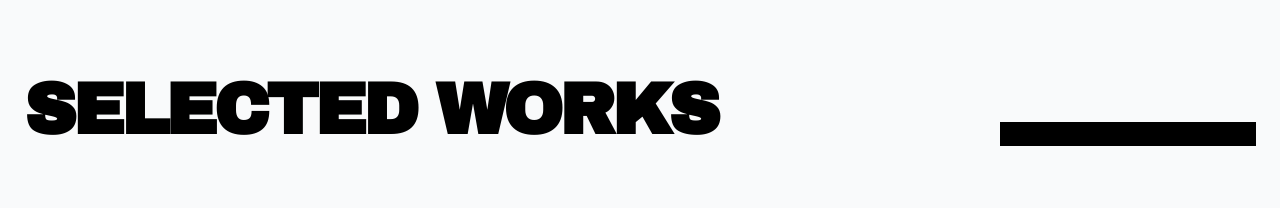
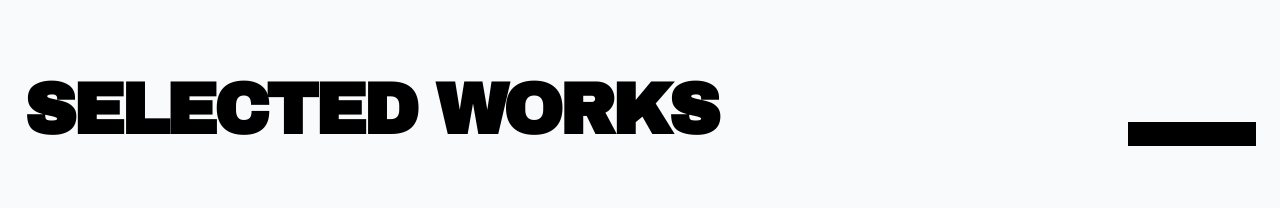
Before and after one commit to ApexKore/ApexKore.github.io, a React (Vite) app: page / in a window 1280 px wide. Shown: the part 1820-2028 px from the top of the page. Built offline with nearby package versions, Linux system fonts and the light colour scheme; grey boxes are pictures that could not be loaded.

Commit message:
Final mobile responsiveness fixes

```diff
--- a/App.tsx
+++ b/App.tsx
@@ -9,8 +9,13 @@ import Footer from './components/Footer';
 
 const App: React.FC = () => {
   return (
-    <div className="relative min-h-screen w-full bg-white text-black selection:bg-[#ff6600] selection:text-white">
+    // FIXED:
+    // 1. Changed "relativze" to "relative" (Typo fix)
+    // 2. Added "overflow-x-hidden" (Prevents side-scrolling on mobile)
+    <div className="relative min-h-screen w-full overflow-x-hidden bg-white text-black selection:bg-[#ff6600] selection:text-white">
       <Navbar />
+
+      {/* FIXED: Removed the stray letter 'a' inside main */}
       <main>
         <Hero />
         <Marquee />
@@ -18,6 +23,7 @@ const App: React.FC = () => {
         <Projects />
         <Vision />
       </main>
+
       <Footer />
     </div>
   );
--- a/components/Projects.tsx
+++ b/components/Projects.tsx
@@ -10,7 +10,7 @@ const Projects: React.FC = () => {
           <h2 className="brand-font text-5xl font-black uppercase tracking-tighter md:text-7xl">
             Selected Works
           </h2>
-          <div className="h-4 w-32 bg-black md:h-6 md:w-64"></div>
+          <div className="h-4 w-full max-w-[8rem] bg-black md:h-6 md:w-64"></div>
         </div>
 
         <div className="grid gap-12 md:grid-cols-2 lg:grid-cols-3">
```
